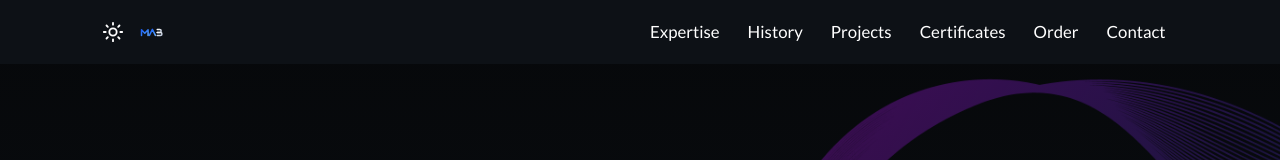
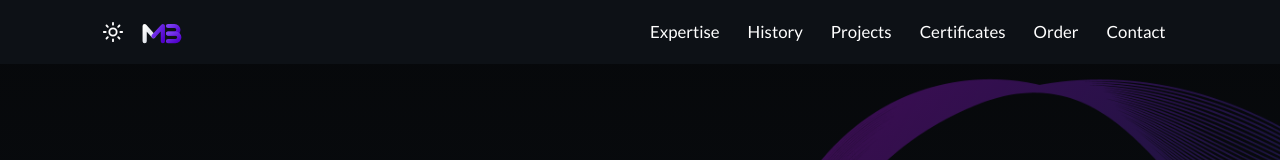
Before and after one commit to mhdalbukhori88/mhdalbukhori-porto, a Next.js app: page / in a window 1280 px wide. Shown: the top 160 px of the page. Built offline with nearby package versions, Linux system fonts and the light colour scheme.

Commit message:
Update logo and favicon to new MB monogram (white M, purple B)

```diff
--- a/components/Navbar.tsx
+++ b/components/Navbar.tsx
@@ -54,7 +54,7 @@
               {theme === "dark" ? <Sun size={22} /> : <Moon size={22} />}
             </button>
             <a href="#home" className="hidden items-center gap-2 sm:flex" onClick={(e) => { e.preventDefault(); scrollTo("home"); }}>
-              <Image src="/logo.svg" alt="MAB" width={26} height={26} className="h-6 w-6" />
+              <Image src="/logo.svg" alt="MB logo" width={42} height={32} className="h-8 w-auto" priority />
             </a>
           </div>
 
```
Also changed, not shown: app/icon.svg, public/logo.svg.
